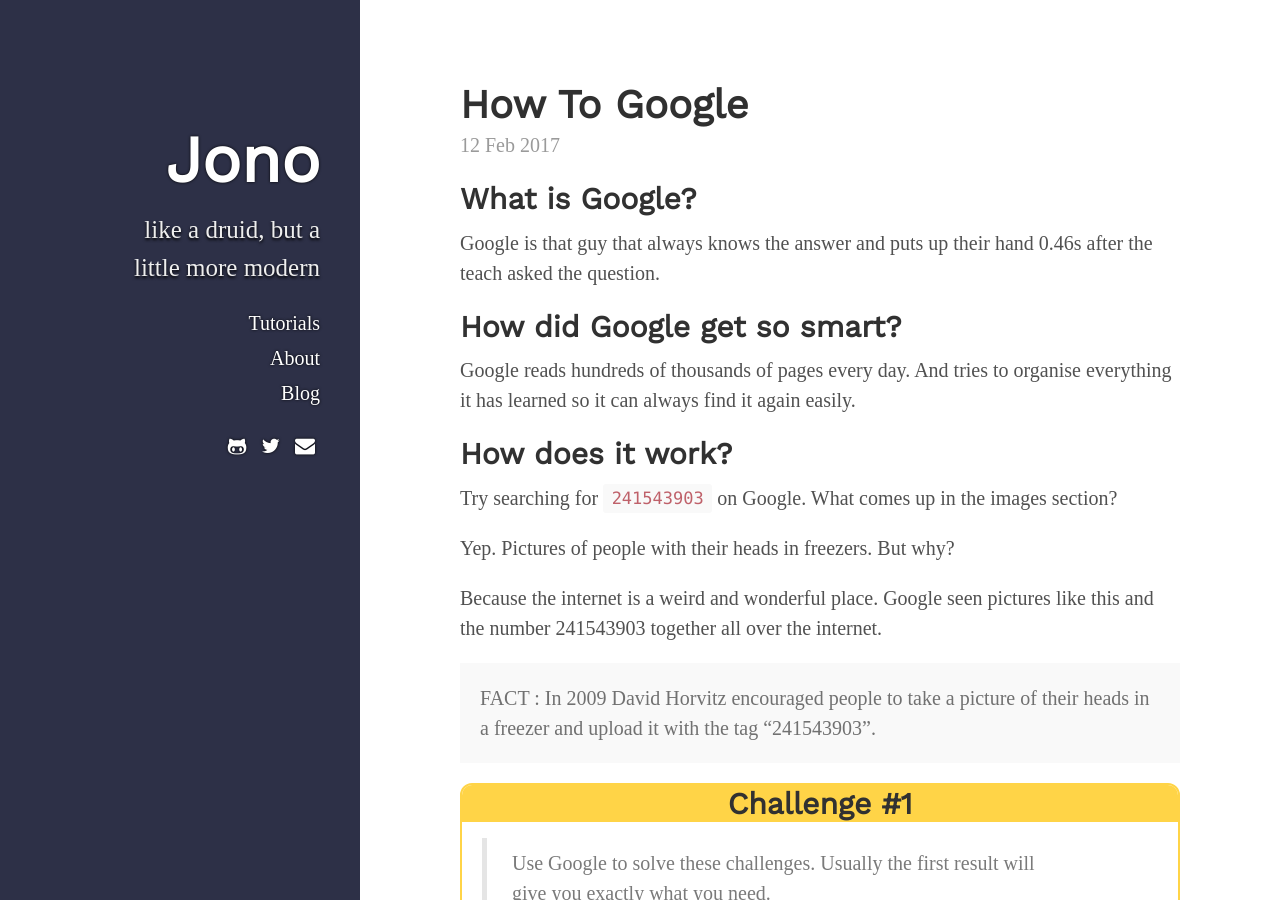
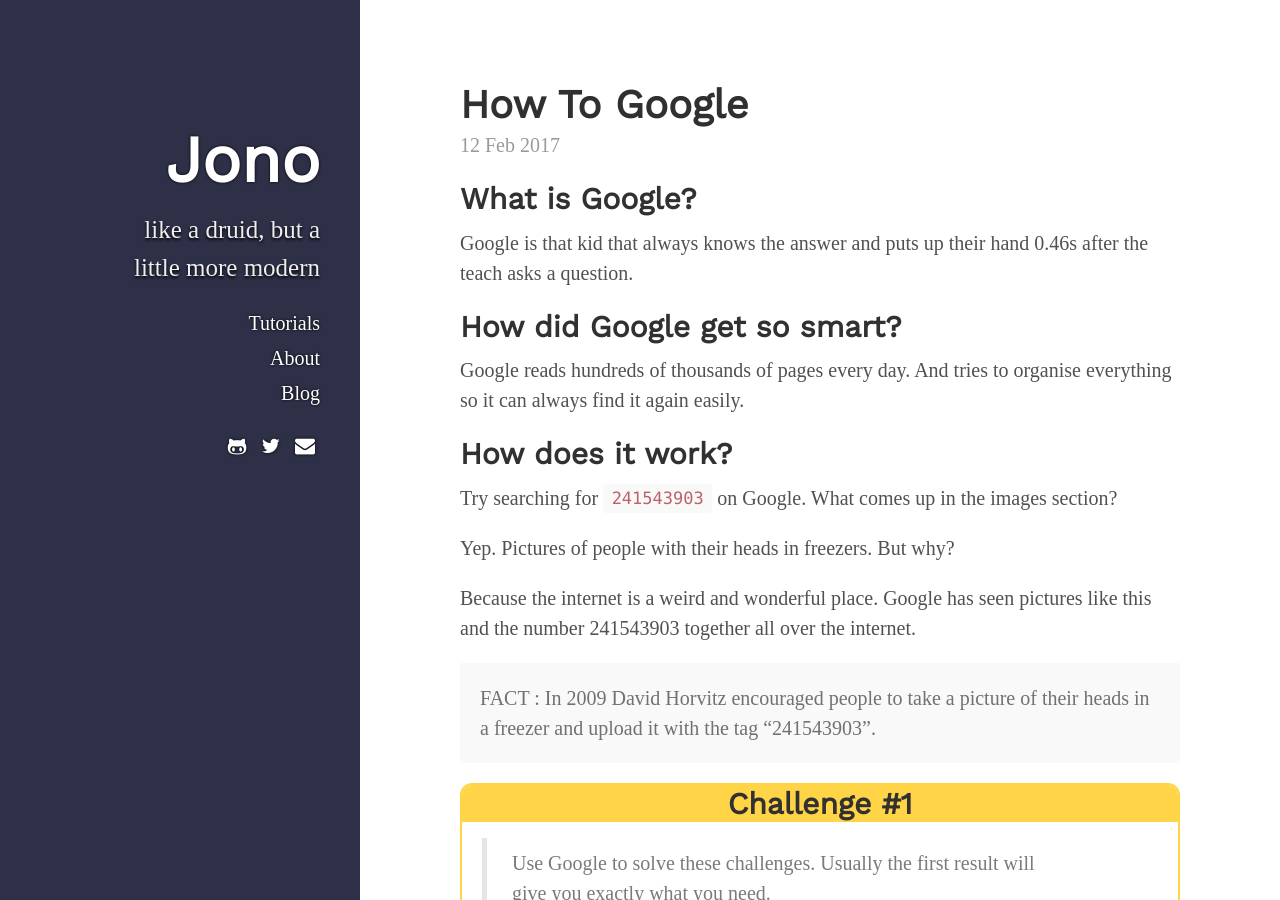
Before and after one commit to foopod/blog-2.0, a Jekyll site: the page built from _tutorials/how-to-gooogle.md, in a window 1280 px wide and 900 px high. Built offline with Jekyll 4.4.1, drawn with Linux system fonts in a browser that asks for light colours; nearby versions of some CDN libraries; some web fonts are replaced; comment, search, counter and statistics services are not loaded.

Commit message:
Update how-to-gooogle.md

```diff
--- a/_tutorials/how-to-gooogle.md
+++ b/_tutorials/how-to-gooogle.md
@@ -10,11 +10,11 @@
 
 ## What is Google?
 
-Google is that guy that always knows the answer and puts up their hand 0.46s after the teach asked the question.
+Google is that kid that always knows the answer and puts up their hand 0.46s after the teach asks a question.
 
 ## How did Google get so smart?
 
-Google reads hundreds of thousands of pages every day. And tries to organise everything it has learned so it can always find it again easily.
+Google reads hundreds of thousands of pages every day. And tries to organise everything so it can always find it again easily.
 
 ## How does it work?
 
```
Also changed, not shown: other parts of _tutorials/how-to-gooogle.md (+1 -1 lines).
